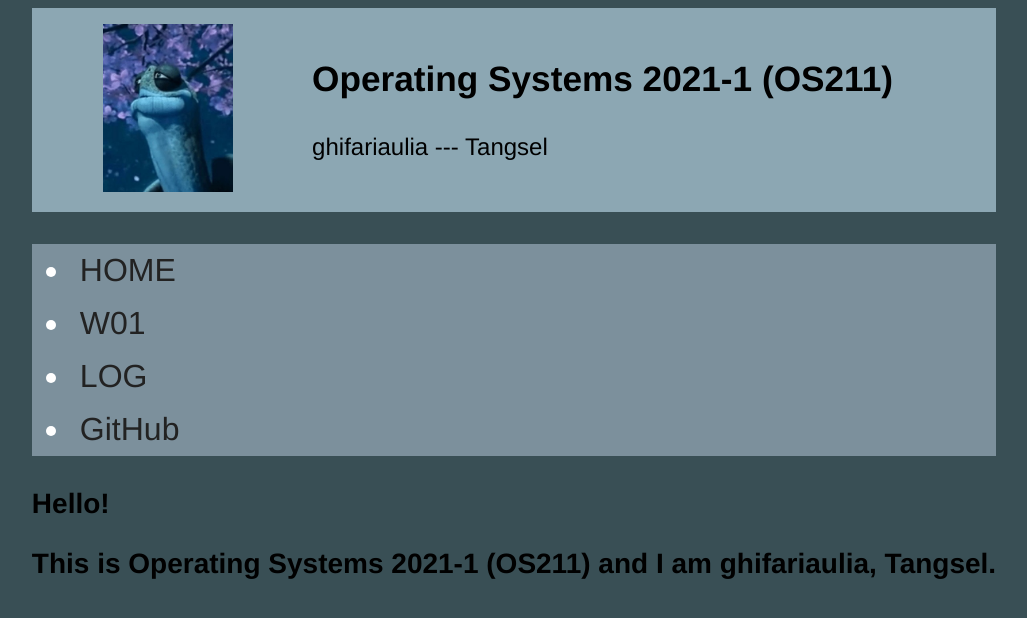
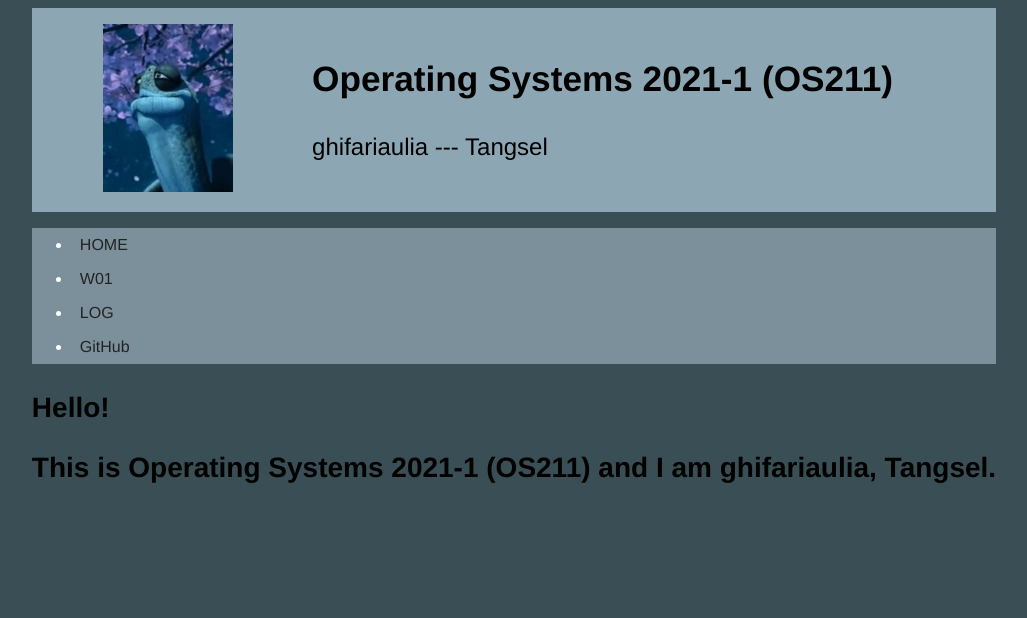
Before and after one commit to ghifariaulia/os211, a Jekyll site: the page built from index.md, in a window 1280 px wide. Shown: the top 618 px of the page, without its empty margins (126-1153 px from the left). Built offline with Jekyll 4.4.1, drawn with Linux system fonts in a browser that asks for light colours.

Commit message:
edit css and html

```diff
--- a/_includes/navbar.html
+++ b/_includes/navbar.html
@@ -2,7 +2,7 @@
   .navbar {
     background-color:#7C909C;
     color:            #FFFFFF;
-    font-size:        2em;
+    font-size:        1em;
   }
 
   .navbar ul li a {
@@ -15,7 +15,7 @@
   .navbar ul li a:hover {
     background:       blue;
     color:            #CCCCCC;
-    font-size:        2em;
+    font-size:        1em;
   }
   .navbar ul li a:visited {
     color: #222222;
```
